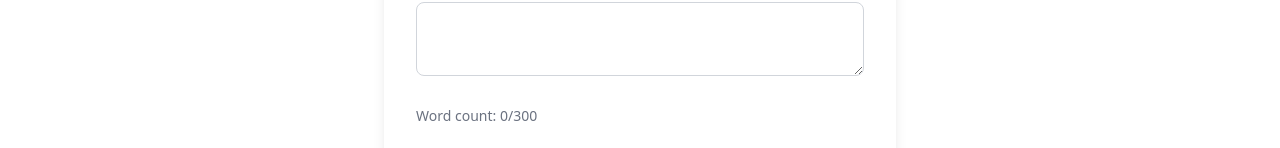
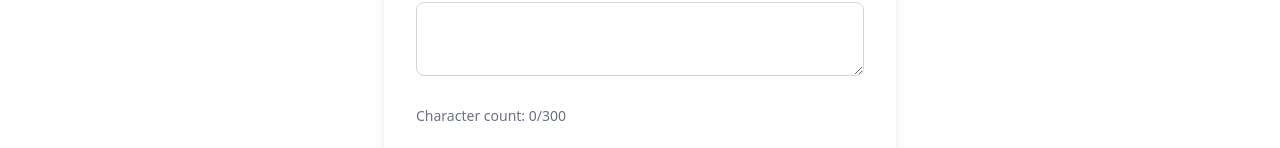
Before and after one commit to ata-shahid/weather-app, a Next.js app: page /contact in a window 1280 px wide. Shown: the part 632-780 px from the top of the page. Built offline with nearby package versions, Linux system fonts and the light colour scheme.

Commit message:
Minor Fixes

```diff
--- a/src/components/ContactForm/Contact.tsx
+++ b/src/components/ContactForm/Contact.tsx
@@ -162,7 +162,7 @@ export default function Contact() {
               charCount > 300 ? "text-red-500" : "text-gray-500"
             }`}
           >
-            Word count: {charCount}/300
+            Character count: {charCount}/300
           </p>
 
           <div className="flex flex-col sm:flex-row justify-between gap-4">
```
